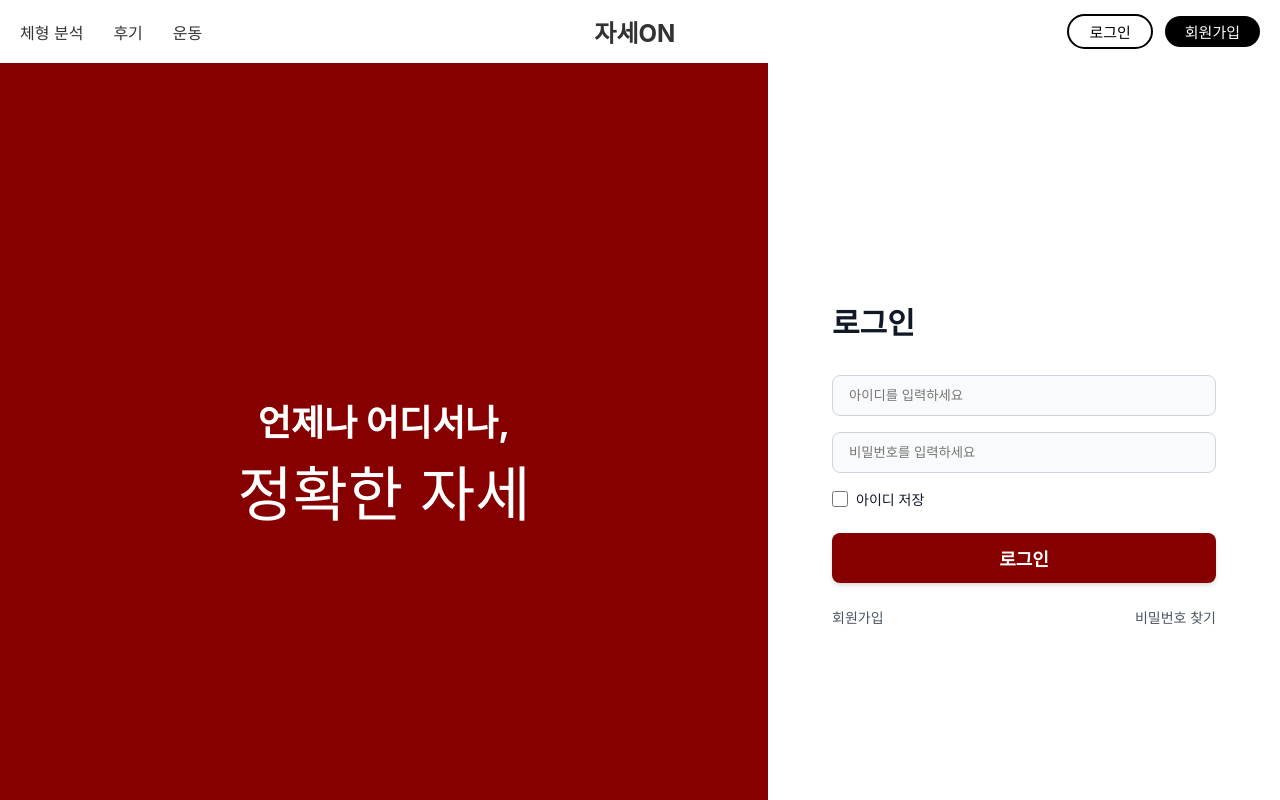
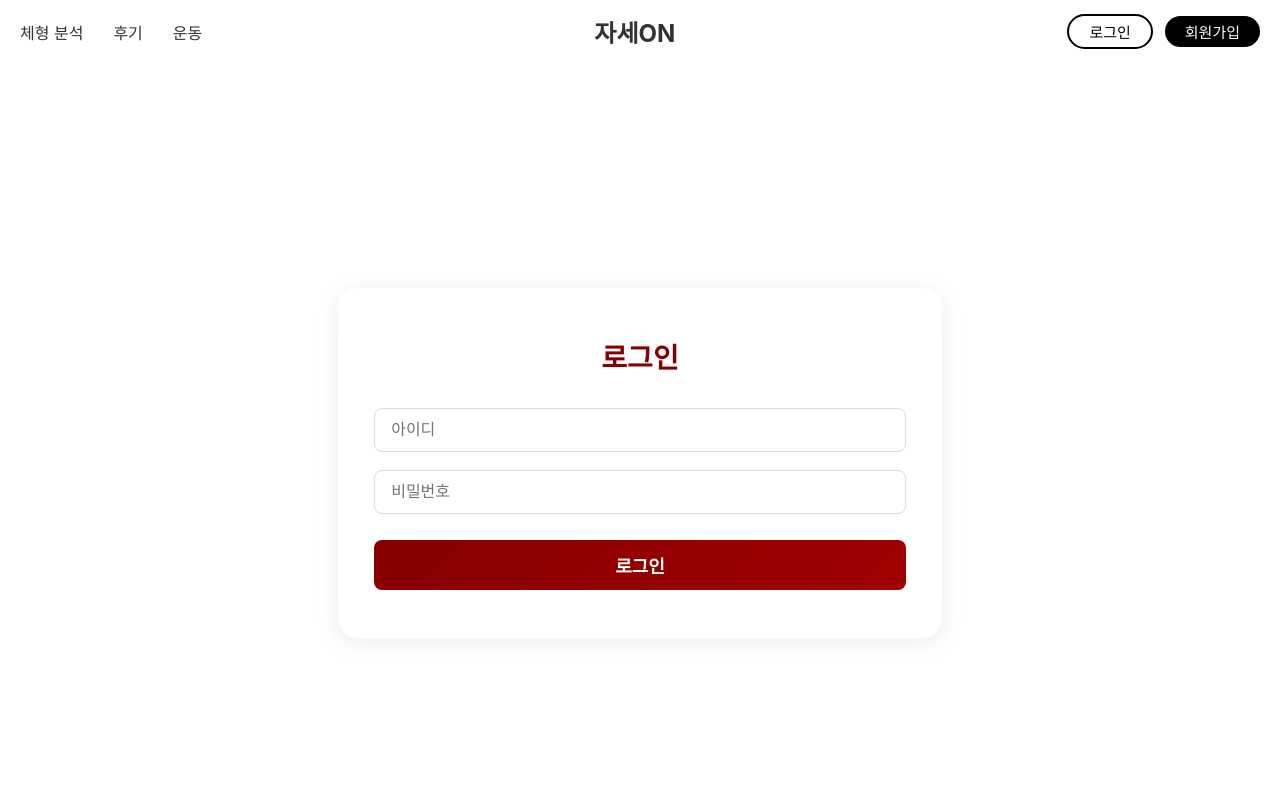
Before and after one commit to MinseouKim/Nullbrain, a React (Create React App) app in the folder typescript_01/: page /login in a window 1280 px wide. Shown: the top 800 px of the page. Built offline with nearby package versions, Linux system fonts and the light colour scheme.

Commit message:
체형분석 및 로그인 병합 테스트

```diff
--- a/typescript_01/src/pages/LoginPage.tsx
+++ b/typescript_01/src/pages/LoginPage.tsx
@@ -1,242 +1,87 @@
-import React, { useState, useContext, createContext } from "react";
+import React, { useState, useContext } from "react";
+import styled from "styled-components";
+import { useNavigate } from "react-router-dom";
+import { AuthContext } from "../context/AuthContext";
 import Header from "../components/Header";
 import Footer from "../components/Footer";
-import styled, { keyframes } from "styled-components";
 
-const fadeInUp = keyframes`
-  from {
-    opacity: 0;
-    transform: translateY(15px);
-  }
-  to {
-    opacity: 1;
-    transform: translateY(0);
-  }
-`;
-
-const AuthContext = createContext({
-  login: () => {},
-});
-
-const AuthProvider = ({ children }: { children: React.ReactNode }) => {
-  const [isLoggedIn, setIsLoggedIn] = useState(false);
-
-  const login = () => {
-    console.log("Login successful!");
-    setIsLoggedIn(true);
-  };
-
-  return (
-    <AuthContext.Provider value={{ login }}>
-      {children}
-    </AuthContext.Provider>
-  );
-};
-
-// --- Mock User Data ---
-const users = [
-  { id: "admin", pw: "123", role: "admin" },
-  { id: "asd", pw: "456", role: "user" },
-  { id: "user", pw: "posture", role: "user" },
-];
-
-// --- Styled Components ---
-const PageWrapper = styled.div`
-  display: flex;
+const LoginContainer = styled.div`
   min-height: 100vh;
-  font-family: Inter, -apple-system, BlinkMacSystemFont, "Segoe UI", Roboto, "Helvetica Neue", Arial, sans-serif;
-  flex-direction: column;
-
-  @media (min-width: 768px) {
-    flex-direction: row;
-  }
-`;
-
-const LeftPanel = styled.div`
-  width: 100%;
-  background-color: #860000;
-  color: white;
   display: flex;
   flex-direction: column;
   justify-content: center;
   align-items: center;
-  padding: 48px;
-  text-align: center;
-  min-height: 300px;
-
-  @media (min-width: 768px) {
-    width: 60%;
-    min-height: 100vh;
-  }
+  background: #fff;
 `;
 
-const SloganContainer = styled.div`
-  max-width: 28rem;
+const LoginBox = styled.div`
+  background: #fff;
+  padding: 48px 36px;
+  border-radius: 20px;
+  box-shadow: 0 4px 24px rgba(0, 0, 0, 0.08);
+  display: flex;
+  flex-direction: column;
+  align-items: center;
+  min-width: 340px;
 `;
 
-const SloganTitle = styled.h1`
-  font-size: 2.25rem;
-  /* ... */
-  opacity: 0;
-  animation: ${fadeInUp} 0.8s ease-out forwards;
-  animation-delay: 0.2s;
-`;
-
-const SloganSubtitle = styled.p`
-  font-size: 3rem;
-  /* ... */
-  opacity: 0;
-  animation: ${fadeInUp} 0.8s ease-out forwards;
-  animation-delay: 0.5s;
-
-
-  @media (min-width: 768px) {
-    font-size: 3.75rem;
-  }
-`;
-
-const RightPanel = styled.div`
-  width: 100%;
-  background-color: white;
-  display: flex;
-  justify-content: center;
-  align-items: center;
-  padding: 32px;
-
-  @media (min-width: 768px) {
-    width: 40%;
-    padding: 48px;
-  }
-`;
-
-const FormContainer = styled.div`
-  max-width: 24rem;
-  width: 100%;
-`;
-
-const FormTitle = styled.h2`
-  font-size: 1.875rem;
-  font-weight: 700;
-  color: #111827;
-  margin-bottom: 2rem;
-  text-align: left;
-`;
-
-const StyledForm = styled.form``;
-
-const InputWrapper = styled.div`
-  margin-bottom: 1rem;
+const Title = styled.h2`
+  margin-bottom: 32px;
+  color: #860000;
+  font-size: 28px;
+  font-weight: bold;
 `;
 
 const Input = styled.input`
   width: 100%;
-  padding: 0.75rem 1rem;
-  border: 1px solid #D1D5DB;
-  border-radius: 0.5rem;
-  color: #111827;
-  background-color: #F9FAFB;
-
+  padding: 12px 16px;
+  margin-bottom: 18px;
+  border: 1px solid #ddd;
+  border-radius: 8px;
+  font-size: 16px;
+  outline: none;
   &:focus {
-    outline: none;
-    box-shadow: 0 0 0 2px #860000;
-    border-color: transparent;
+    border-color: #860000;
   }
 `;
 
-const CheckboxWrapper = styled.div`
-  display: flex;
-  align-items: center;
-  justify-content: space-between;
-  margin-bottom: 1.5rem;
-`;
-
-const CheckboxInner = styled.div`
-  display: flex;
-  align-items: center;
-`;
-
-const Checkbox = styled.input`
-  height: 1rem;
-  width: 1rem;
-  color: #860000;
-  border-color: #D1D5DB;
-  border-radius: 0.25rem;
-  &:focus {
-    box-shadow: 0 0 0 2px #860000;
+const LoginButton = styled.button`
+  width: 100%;
+  padding: 12px 0;
+  background: linear-gradient(135deg, #860000 0%, #a00000 100%);
+  color: #fff;
+  border: none;
+  border-radius: 8px;
+  font-size: 18px;
+  font-weight: bold;
+  cursor: pointer;
+  margin-top: 8px;
+  transition: background 0.2s;
+  &:hover {
+    background: linear-gradient(135deg, #6b0000 0%, #8b0000 100%);
   }
 `;
 
-const Label = styled.label`
-  margin-left: 0.5rem;
-  display: block;
-  font-size: 0.875rem;
-  color: #111827;
-`;
+const users = [
+  { id: "admin", pw: "123", role: "admin" },
+  { id: "asd", pw: "456", role: "user" },
+];
 
-const ErrorMessage = styled.div`
-  color: #EF4444;
-  font-size: 0.875rem;
-  text-align: center;
-  margin-bottom: 1rem;
-`;
-
-const Button = styled.button`
-  width: 100%;
-  padding: 0.75rem 0;
-  background-color: #860000;
-  color: white;
-  border: none;
-  border-radius: 0.5rem;
-  font-weight: 600;
-  font-size: 1.125rem;
-  box-shadow: 0 4px 6px -1px rgba(0, 0, 0, 0.1), 0 2px 4px -1px rgba(0, 0, 0, 0.06);
-  cursor: pointer;
-  transition: all 0.2s ease-in-out;
-
-  &:hover {
-    background-color: #700000;
-  }
-
-  &:focus {
-    outline: none;
-    box-shadow: 0 0 0 2px #860000, 0 0 0 4px rgba(134, 0, 0, 0.3);
-  }
-`;
-
-const LinksContainer = styled.div`
-  display: flex;
-  justify-content: space-between;
-  align-items: center;
-  margin-top: 1.5rem;
-  font-size: 0.875rem;
-`;
-
-const StyledLink = styled.a`
-  font-weight: 500;
-  color: #4B5563;
-  text-decoration: none;
-
-  &:hover {
-    color: #111827;
-  }
-`;
-
-// --- Login Page Component ---
-const LoginPage = () => {
+const LoginPage: React.FC = () => {
   const [email, setEmail] = useState("");
   const [pw, setPw] = useState("");
-  const [rememberId, setRememberId] = useState(false);
   const [error, setError] = useState("");
-
+  const navigate = useNavigate();
   const { login } = useContext(AuthContext);
 
   const handleLogin = (e: React.FormEvent) => {
     e.preventDefault();
-    const user = users.find(u => u.id === email && u.pw === pw);
+    const user = users.find((u) => u.id === email && u.pw === pw);
     if (user) {
       setError("");
-      login();
-      console.log("로그인 성공! (In a real app, you would be redirected.)");
+      // ✅ userId를 Context에 저장 (localStorage에도 저장)
+      login({ id: user.id, role: user.role });
+      navigate("/"); // 로그인 성공 시 홈으로 이동
     } else {
       setError("아이디 또는 비밀번호가 올바르지 않습니다.");
     }
@@ -245,94 +90,32 @@ const LoginPage = () => {
   return (
     <>
       <Header />
-    <PageWrapper>
-      <LeftPanel>
-        <SloganContainer>
-          <SloganTitle>
-            언제나 어디서나,
-          </SloganTitle>
-          <SloganSubtitle>
-            정확한 자세
-          </SloganSubtitle>
-        </SloganContainer>
-      </LeftPanel>
-
-      <RightPanel>
-        <FormContainer>
-          <FormTitle>
-            로그인
-          </FormTitle>
-
-          <StyledForm onSubmit={handleLogin}>
-            <InputWrapper>
+      <LoginContainer>
+        <LoginBox>
+          <Title>로그인</Title>
+          <form onSubmit={handleLogin}>
             <Input
-                id="email"
               type="text"
-                placeholder="아이디를 입력하세요"
+              placeholder="아이디"
               value={email}
-                onChange={e => setEmail(e.target.value)}
+              onChange={(e) => setEmail(e.target.value)}
               required
             />
-            </InputWrapper>
-
-            <InputWrapper>
             <Input
-                id="password"
               type="password"
-                placeholder="비밀번호를 입력하세요"
+              placeholder="비밀번호"
               value={pw}
-                onChange={e => setPw(e.target.value)}
+              onChange={(e) => setPw(e.target.value)}
               required
             />
-            </InputWrapper>
-
-            <CheckboxWrapper>
-              <CheckboxInner>
-                <Checkbox
-                  id="remember-id"
-                  name="remember-id"
-                  type="checkbox"
-                  checked={rememberId}
-                  onChange={(e) => setRememberId(e.target.checked)}
-                />
-                <Label htmlFor="remember-id">
-                  아이디 저장
-                </Label>
-              </CheckboxInner>
-            </CheckboxWrapper>
-
-            {error && (
-              <ErrorMessage>
-                {error}
-              </ErrorMessage>
-            )}
-
-            <Button type="submit">
-              로그인
-            </Button>
-          </StyledForm>
-
-          <LinksContainer>
-            <StyledLink href="#">
-              회원가입
-            </StyledLink>
-            <StyledLink href="#">
-              비밀번호 찾기
-            </StyledLink>
-          </LinksContainer>
-        </FormContainer>
-      </RightPanel>
-    </PageWrapper>
-    <Footer/>
+            <LoginButton type="submit">로그인</LoginButton>
+          </form>
+          {error && <div style={{ color: "#c00", marginTop: 12 }}>{error}</div>}
+        </LoginBox>
+      </LoginContainer>
+      <Footer />
     </>
   );
 };
 
-// --- Main App Component ---
-export default function App() {
-  return (
-    <AuthProvider>
-      <LoginPage />
-    </AuthProvider>
-  );
-}
+export default LoginPage;
```
Lines whose indentation alone changed are shown as unchanged.
